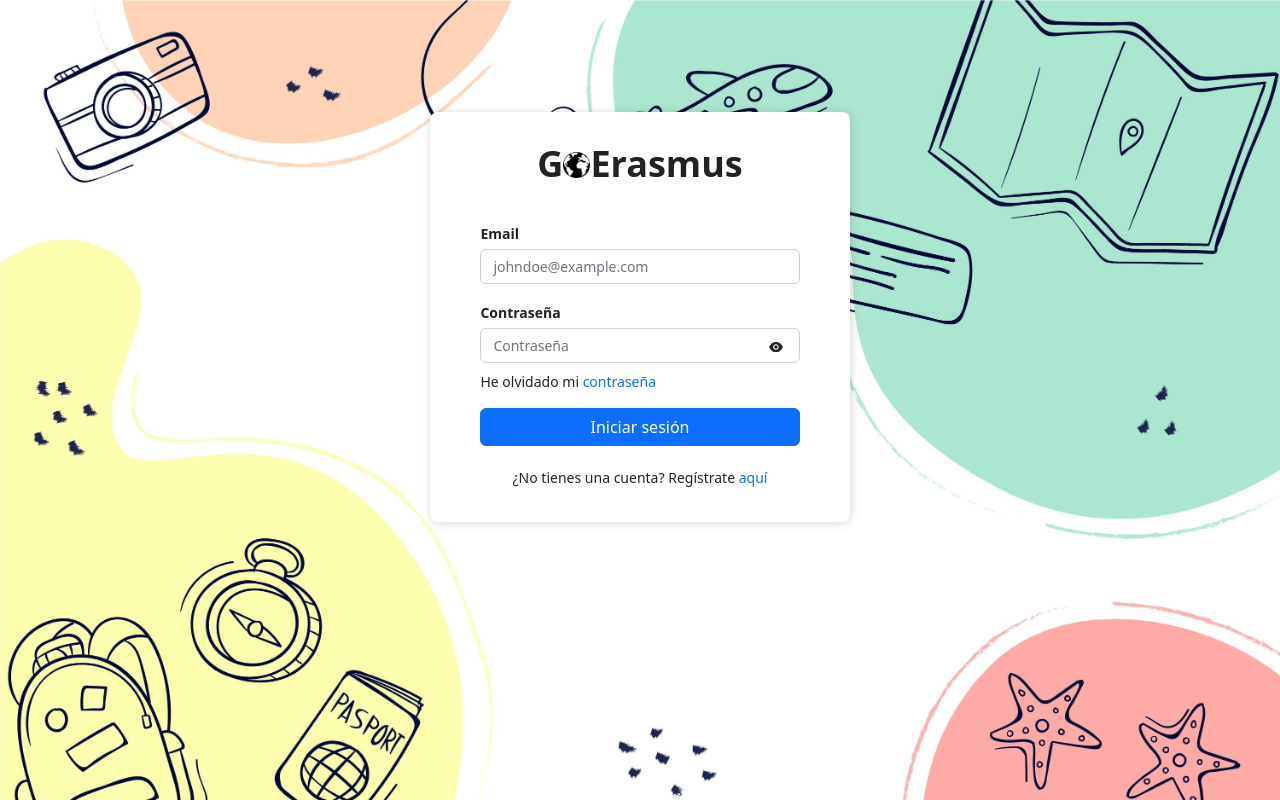
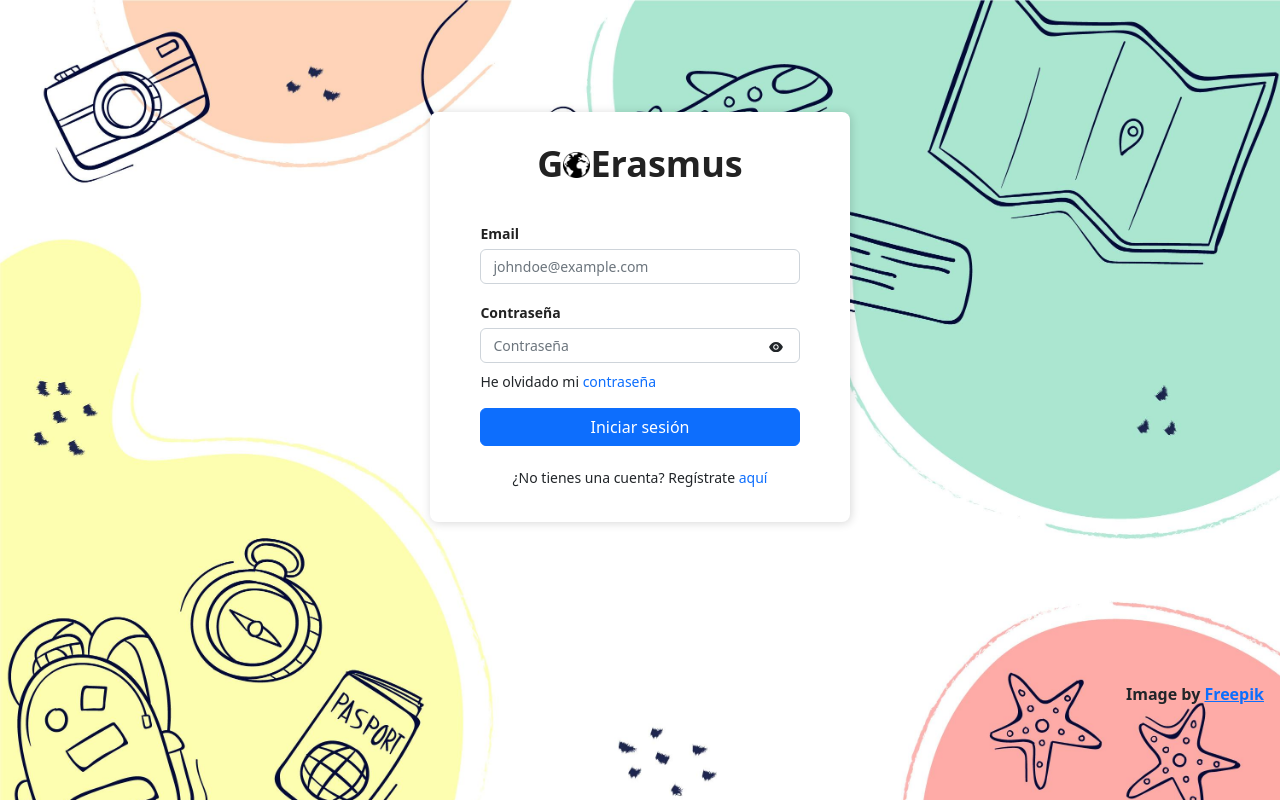
Before and after one commit to nicolasfiz/GoErasmus, a React (Create React App) app in the folder frontend/: page /signIn in a window 1280 px wide. Built offline with nearby package versions, Linux system fonts and the light colour scheme.

Commit message:
Freepik auth background image added

```diff
--- a/frontend/src/Components/login/login.css
+++ b/frontend/src/Components/login/login.css
@@ -114,3 +114,24 @@
   color:red;
   margin-top: 0.5rem !important;
 }
+
+.copyright-img {
+  display: flex;
+  justify-content: flex-end;
+  align-items: flex-end;
+  font-size: 16px;
+  font-weight: bold;
+  margin-right: 1em;
+}
+
+.cpy-recover-pos{
+  margin-top: 12.5em;
+}
+
+.cpy-register-pos{
+  margin-top: 6em;
+}
+
+.cpy-login-pos{
+  margin-top: 10em;
+}
--- a/frontend/src/Components/login/login.js
+++ b/frontend/src/Components/login/login.js
@@ -117,6 +117,10 @@
             </div>
           </form>
         </div>
+        <p className="copyright-img cpy-login-pos">
+          Image by&nbsp;
+          <a href="https://www.freepik.com/free-vector/hand-drawn-colorful-travel-background_16137796.htm#query=travel%20tourism%20background&position=1&from_view=keyword&track=ais">Freepik</a>
+        </p>
       </div>
     </>
   )
--- a/frontend/src/Components/login/recoverPassword.js
+++ b/frontend/src/Components/login/recoverPassword.js
@@ -82,6 +82,10 @@
             </div>
           </form>
         </div>
+        <p className="copyright-img cpy-recover-pos">
+          Image by&nbsp;
+          <a href="https://www.freepik.com/free-vector/hand-drawn-colorful-travel-background_16137796.htm#query=travel%20tourism%20background&position=1&from_view=keyword&track=ais">Freepik</a>
+        </p>
       </div>
     </>
   )
--- a/frontend/src/Components/login/register.js
+++ b/frontend/src/Components/login/register.js
@@ -199,6 +199,10 @@
             </div>
           </form>
         </div>
+        <p className="copyright-img cpy-register-pos">
+          Image by&nbsp;
+          <a href="https://www.freepik.com/free-vector/hand-drawn-colorful-travel-background_16137796.htm#query=travel%20tourism%20background&position=1&from_view=keyword&track=ais">Freepik</a>
+        </p>
       </div>
     </>
   )
```
